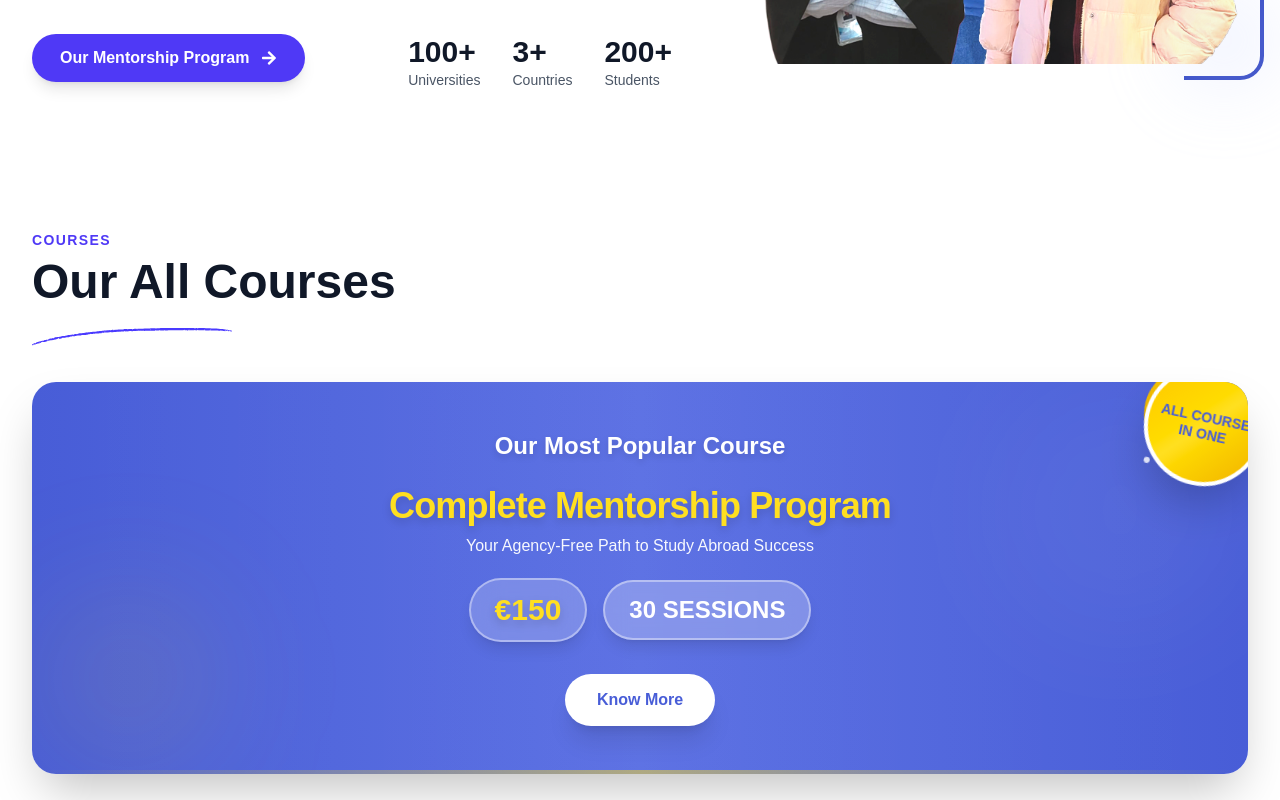
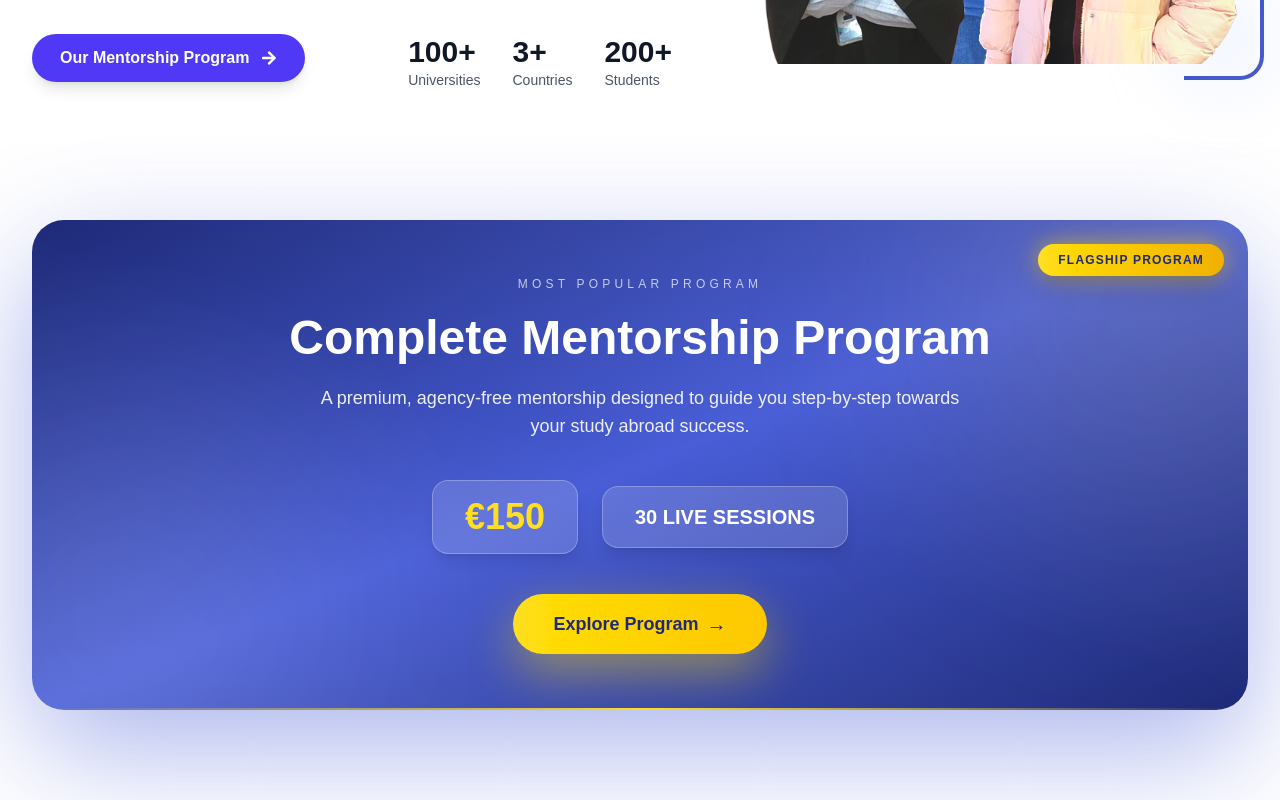
Before and after one commit to DevSadit/career-abroad, a Next.js app: page / in a window 1280 px wide. Shown: the part 620-1420 px from the top of the page. Built offline with nearby package versions, Linux system fonts and the light colour scheme; a web font is replaced by a local one.

Commit message:
vip card updated

```diff
--- a/app/_landing/Landing.jsx
+++ b/app/_landing/Landing.jsx
@@ -4,11 +4,13 @@ import CoursesSection from "./courses/CoursesSection";
 import Faq from "./faq/Faq";
 import Mentors from "./mentors/Mentors";
 import Achivements from "./achivements/Achivements";
+import PremiumCard from "../_shared/PremiumCard";
 
 const Landing = () => {
   return (
     <div className="">
       <Hero />
+      <PremiumCard />
       <CoursesSection />
       <Mentors />
       <Achivements />
--- a/app/_landing/courses/CoursesSection.jsx
+++ b/app/_landing/courses/CoursesSection.jsx
@@ -3,6 +3,7 @@ import React from "react";
 import courses from "../../../data/courses.json";
 import CourseCard from "./CourseCard";
 import Link from "next/link";
+import PremiumCard from "@/app/_shared/PremiumCard";
 const CoursesSection = () => {
   return (
     <section className="py-12 md:py-16 lg:py-20 xl:py-12 bg-white">
@@ -22,82 +23,7 @@ const CoursesSection = () => {
         </div>
 
         {/* premium mentorship programme card */}
-        <div className="max-w-full mx-auto my-9 text-center">
-          <div className="relative bg-linear-to-r from-[#485dd7] via-[#5a6fe3] to-[#485dd7] rounded-3xl p-8 md:p-12 shadow-2xl overflow-hidden">
-            {/* Decorative elements */}
-            <div className="absolute top-0 right-0 w-64 h-64 bg-white/5 rounded-full blur-3xl"></div>
-            <div className="absolute bottom-0 left-0 w-48 h-48 bg-yellow-300/10 rounded-full blur-3xl"></div>
-
-            {/* Animated linear overlay */}
-            <div className="absolute inset-0 bg-linear-to-r from-transparent via-white/5 to-transparent opacity-50"></div>
-
-            {/* Premium Sticker Badge */}
-            <div className="absolute -top-3 -right-3 md:-top-4 md:-right-4 z-20">
-              <div className="relative">
-                {/* Outer rotating ring */}
-                <div
-                  className="absolute inset-0 w-20 h-20 md:w-24 md:h-24 bg-linear-to-br from-yellow-300 to-yellow-500 rounded-full animate-spin"
-                  style={{ animationDuration: "3s" }}
-                ></div>
-
-                {/* Main badge */}
-                <div className="relative w-20 h-20 md:w-30 md:h-30 bg-linear-to-br from-yellow-400 via-yellow-300 to-yellow-500 rounded-full shadow-2xl flex items-center justify-center border-4 border-white transform rotate-12 hover:rotate-0 transition-transform duration-500">
-                  <div className="text-center px-2">
-                    <div className="text-[#485dd7] font-black text-xs md:text-sm leading-tight">
-                      ALL COURSE
-                    </div>
-                    <div className="text-[#485dd7] font-black text-xs md:text-sm leading-tight">
-                      IN ONE
-                    </div>
-                  </div>
-
-                  {/* Sparkle effects */}
-                  <div className="absolute top-1 right-1 w-2 h-2 bg-white rounded-full animate-pulse"></div>
-                  <div
-                    className="absolute bottom-2 left-1 w-1.5 h-1.5 bg-white rounded-full animate-pulse"
-                    style={{ animationDelay: "0.5s" }}
-                  ></div>
-                </div>
-              </div>
-            </div>
-
-            <div className="relative z-10">
-              <h3 className="text-xl md:text-2xl font-bold text-white drop-shadow-md">
-                Our Most Popular Course
-              </h3>
-
-              <div className="my-6">
-                <h1 className="text-2xl md:text-3xl lg:text-4xl font-black text-yellow-300 mb-2 tracking-tight drop-shadow-lg">
-                  Complete Mentorship Program
-                </h1>
-                <p className="text-sm md:text-base text-white/95 font-medium">
-                  Your Agency-Free Path to Study Abroad Success
-                </p>
-
-                <div className="flex gap-4 items-center justify-center flex-wrap my-5">
-                  <div className="inline-flex items-baseline gap-2 bg-white/20 backdrop-blur-lg px-6 py-3 rounded-full border-2 border-white/40 shadow-lg hover:scale-105 transition-transform duration-300">
-                    <span className="text-2xl md:text-3xl font-black text-yellow-300 drop-shadow-lg">
-                      €150
-                    </span>
-                  </div>
-                  <div className="bg-white/25 backdrop-blur-md text-white px-6 py-3 rounded-full font-bold text-xl md:text-2xl border-2 border-white/40 shadow-lg hover:scale-105 transition-transform duration-300">
-                    30 SESSIONS
-                  </div>
-                </div>
-              </div>
-
-              <Link
-                href={"/complete-mentorship-program"}
-                className="inline-block bg-white text-[#485dd7] px-8 py-3.5 rounded-full font-semibold hover:bg-yellow-300 hover:text-[#485dd7] transition-all duration-300 shadow-xl hover:shadow-2xl transform hover:-translate-y-1 hover:scale-105 mt-2"
-              >
-                Know More
-              </Link>
-            </div>
-
-            {/* Bottom decorative line */}
-            <div className="absolute bottom-0 left-0 right-0 h-1 bg-linear-to-r from-transparent via-yellow-300/50 to-transparent"></div>
-          </div>
-        </div>
+        {/* <PremiumCard /> */}
 
         {/* card section */}
         <div className=" my-4 gap-5 grid grid-cols-1 md:grid-cols-3 ">
--- /dev/null
+++ b/app/_shared/PremiumCard.jsx
@@ -0,0 +1,114 @@
+import Link from "next/link";
+import React from "react";
+
+const PremiumCard = () => {
+  return (
+    <div className="max-w-full mx-auto my-8 md:my-10 px-4 sm:px-6 lg:px-8">
+      <div
+        className="relative rounded-3xl sm:rounded-4xl overflow-hidden
+    bg-linear-to-br from-[#1E2A78] via-[#485dd7] to-[#1E2A78]
+    shadow-[0_30px_80px_rgba(72,93,215,0.4)] md:shadow-[0_40px_120px_rgba(72,93,215,0.45)]"
+      >
+        {/* Luxury overlay */}
+        <div className="absolute inset-0 bg-linear-to-tr from-white/10 via-transparent to-white/10 opacity-60"></div>
+
+        {/* Ambient lights (scaled for screens) */}
+        <div
+          className="absolute -top-20 -right-20 sm:-top-24 sm:-right-24
+      w-72 h-72 sm:w-96 sm:h-96 bg-yellow-400/10 rounded-full blur-[120px]"
+        ></div>
+
+        <div
+          className="absolute -bottom-20 -left-20 sm:-bottom-24 sm:-left-24
+      w-72 h-72 sm:w-96 sm:h-96 bg-white/10 rounded-full blur-[120px]"
+        ></div>
+
+        {/* VIP Badge */}
+        <div className="absolute top-4 right-4 hidden md:block sm:top-6 sm:right-6 z-20">
+          <div className="relative">
+            <div className="absolute inset-0 rounded-full bg-yellow-400 blur-md opacity-60"></div>
+            <div
+              className="relative px-4 sm:px-5 py-1.5 sm:py-2
+          rounded-full bg-linear-to-r from-yellow-300 to-yellow-500
+          text-[#1E2A78] text-[10px] sm:text-xs font-extrabold tracking-widest shadow-xl"
+            >
+              FLAGSHIP PROGRAM
+            </div>
+          </div>
+        </div>
+
+        {/* Content */}
+        <div className="relative z-10 p-6 sm:p-10 md:p-14 text-center">
+          <p
+            className="uppercase tracking-[0.25em] sm:tracking-[0.35em]
+        text-white/70 text-[10px] sm:text-xs mb-3 sm:mb-4"
+          >
+            Most Popular Program
+          </p>
+
+          <h1
+            className="text-2xl sm:text-3xl md:text-4xl lg:text-5xl
+        font-extrabold text-white leading-tight"
+          >
+            Complete Mentorship Program
+          </h1>
+
+          <p
+            className="mt-3 sm:mt-4 text-white/90
+        text-sm sm:text-base md:text-lg
+        max-w-xl md:max-w-2xl mx-auto"
+          >
+            A premium, agency-free mentorship designed to guide you step-by-step
+            towards your study abroad success.
+          </p>
+
+          {/* Price Section */}
+          <div
+            className="flex flex-col sm:flex-row items-center justify-center
+        gap-4 sm:gap-6 my-8 sm:my-10"
+          >
+            <div
+              className="px-6 sm:px-8 py-3 sm:py-4 rounded-xl sm:rounded-2xl
+          bg-white/15 backdrop-blur-xl border border-white/25 shadow-lg"
+            >
+              <span className="text-3xl sm:text-4xl font-black text-yellow-300">
+                €150
+              </span>
+            </div>
+
+            <div
+              className="px-6 sm:px-8 py-3 sm:py-4 rounded-xl sm:rounded-2xl
+          bg-white/15 backdrop-blur-xl border border-white/25 shadow-lg
+          text-white font-bold text-lg sm:text-xl"
+            >
+              30 LIVE SESSIONS
+            </div>
+          </div>
+
+          {/* CTA */}
+          <Link
+            href="/complete-mentorship-program"
+            className="inline-flex items-center gap-2
+          px-8 sm:px-10 py-3.5 sm:py-4 rounded-full
+          bg-linear-to-r from-yellow-300 to-yellow-400
+          text-[#1E2A78] font-bold text-base sm:text-lg
+          shadow-[0_18px_50px_rgba(255,215,0,0.45)]
+          hover:shadow-[0_30px_80px_rgba(255,215,0,0.6)]
+          hover:-translate-y-1 transition-all duration-300"
+          >
+            Explore Program
+            <span className="text-xl">→</span>
+          </Link>
+        </div>
+
+        {/* Bottom accent */}
+        <div
+          className="absolute bottom-0 left-0 right-0 h-0.5
+      bg-linear-to-r from-transparent via-yellow-300 to-transparent"
+        ></div>
+      </div>
+    </div>
+  );
+};
+
+export default PremiumCard;
```
